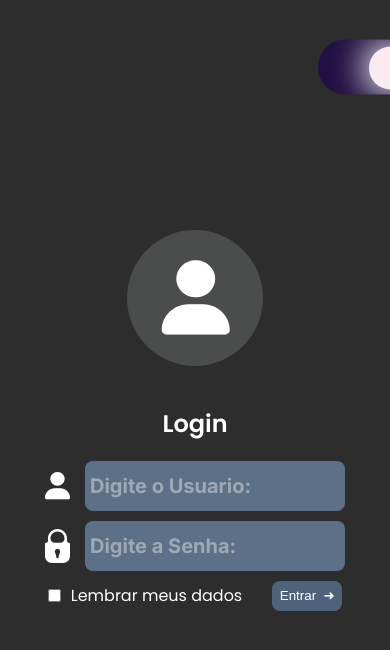
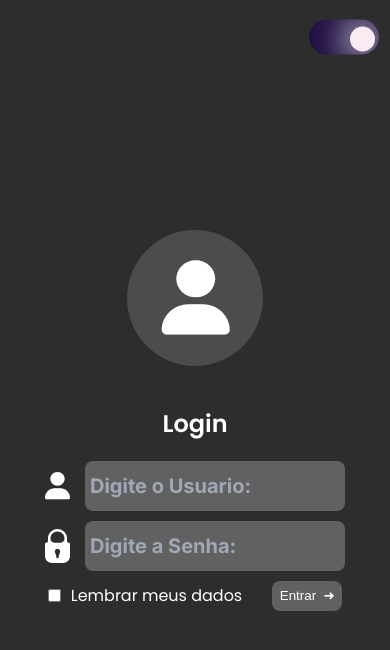
Before and after one commit to Kaaunty/XD-IA-Test, a plain HTML site: page index.html in a window 390 px wide. Both pictures are taken after a click on the label 367 px from the left and 67 px from the top of the page. Drawn offline with Linux system fonts and the light colour scheme.

Commit message:
Update color scheme and button styles, fix theme button on smaller screens

```diff
--- a/css/colors.css
+++ b/css/colors.css
@@ -19,10 +19,10 @@ body.dark-theme {
   --background-color-form: #fff;
   --label-1: #5a5a5d;
   --border-input: #bbbbbb;
-  --background-input: #5c7087;
+  --background-input: #616161;
   --placeholder: #bbbbbb;
   --placeholder-second: #a6b0bd;
-  --button-background: #2d2d2d;
+  --button-background: #616161;
   --cor-branco: #fff;
   --button-background-hover: #24374e;
 }
--- a/css/style.css
+++ b/css/style.css
@@ -85,10 +85,6 @@ input[type="button"]:hover {
   background-color: var(--button-background-hover);
 }
 
-.active {
-  background-color: var(--button-background-hover);
-}
-
 @media (max-width: 600px) {
   body {
     background-color: var(--background-color);
@@ -152,7 +148,7 @@ input[type="button"]:hover {
     color: var(--placeholder-second);
   }
   input[type="button"] {
-    background-color: #4e627b;
+    background-color: var(--button-background);
     width: 70px;
     height: 30px;
     padding: 0px;
--- a/css/toogle-button-theme.css
+++ b/css/toogle-button-theme.css
@@ -103,3 +103,21 @@ p.morning {
   top: 60px;
   left: 93%;
 }
+@media (max-width: 600px) {
+  .button-theme-changer {
+    left: 87%;
+    top: 30px;
+  }
+  .toggle {
+    width: 70px;
+    height: 35px;
+  }
+
+  .toggle-button {
+    width: 25px;
+    height: 25px;
+  }
+  #hide-checkbox:checked + .toggle .toggle-button {
+    transform: translateX(35px);
+  }
+}
```
